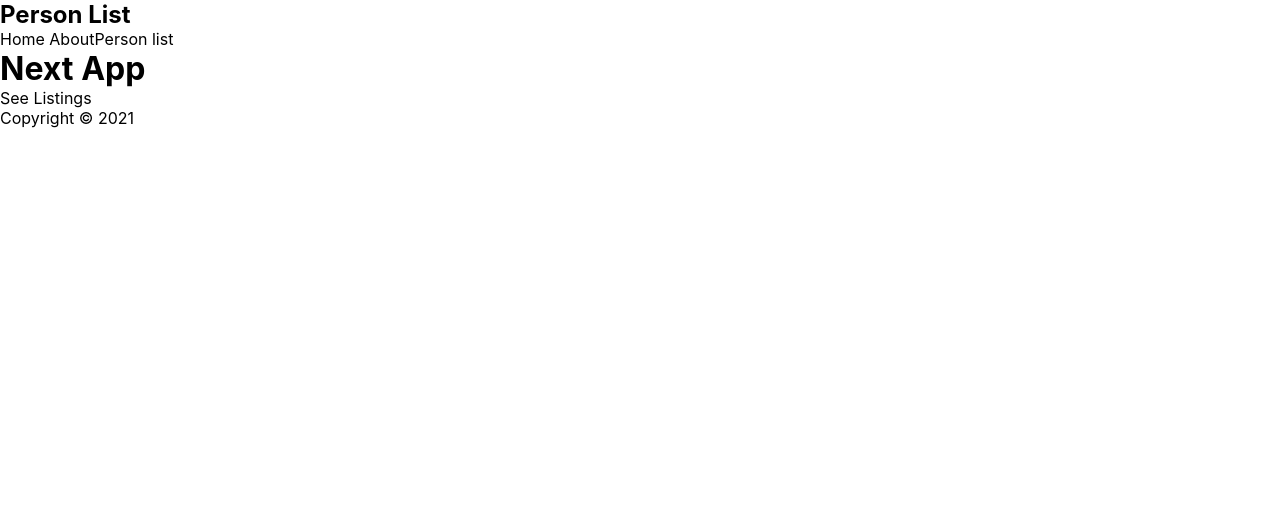
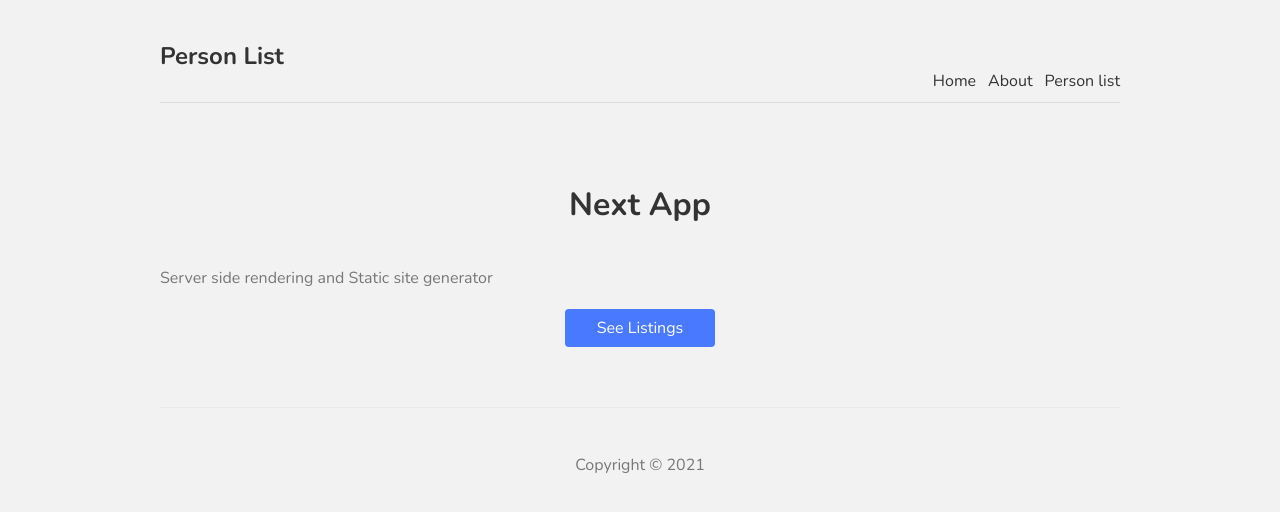
Before and after one commit to DebasisSaikia/Next-Js-CC, a Next.js app in the folder project-1/: page / in a window 1280 px wide. Shown: the top 512 px of the page. Built offline with nearby package versions, Linux system fonts and the light colour scheme.

Commit message:
styling added

```diff
--- a/project-1/components/Footer.js
+++ b/project-1/components/Footer.js
@@ -1,8 +1,8 @@
 const Footer = () => {
     return (
-        <div>
+        <footer>
             <p>Copyright &copy; 2021</p>
-        </div>
+        </footer>
     )
 }
 
--- a/project-1/pages/index.js
+++ b/project-1/pages/index.js
@@ -7,10 +7,10 @@
 export default function Home() {
   return (
     <div >
-
-      <h1>Next App</h1>
+      <h1 className={styles.title} >Next App</h1>
+      <p className={styles.text}>Server side rendering and Static site generator</p>
       <Link href='/lists'>
-        See Listings
+        <a className={styles.btn}>See Listings</a>
       </Link>
 
     </div>
--- a/project-1/styles/Home.module.css
+++ b/project-1/styles/Home.module.css
@@ -1,122 +1,20 @@
-.container {
-  min-height: 100vh;
-  padding: 0 0.5rem;
-  display: flex;
-  flex-direction: column;
-  justify-content: center;
-  align-items: center;
-}
-
-.main {
-  padding: 5rem 0;
-  flex: 1;
-  display: flex;
-  flex-direction: column;
-  justify-content: center;
-  align-items: center;
-}
-
-.footer {
-  width: 100%;
-  height: 100px;
-  border-top: 1px solid #eaeaea;
-  display: flex;
-  justify-content: center;
-  align-items: center;
-}
-
-.footer img {
-  margin-left: 0.5rem;
-}
-
-.footer a {
-  display: flex;
-  justify-content: center;
-  align-items: center;
-}
-
-.title a {
-  color: #0070f3;
-  text-decoration: none;
-}
-
-.title a:hover,
-.title a:focus,
-.title a:active {
-  text-decoration: underline;
-}
-
 .title {
-  margin: 0;
-  line-height: 1.15;
-  font-size: 4rem;
-}
-
-.title,
-.description {
+  color: #333;
+  padding-bottom: 20px;
   text-align: center;
 }
 
-.description {
-  line-height: 1.5;
-  font-size: 1.5rem;
+.text {
+  color: #777;
 }
 
-.code {
-  background: #fafafa;
-  border-radius: 5px;
-  padding: 0.75rem;
-  font-size: 1.1rem;
-  font-family: Menlo, Monaco, Lucida Console, Liberation Mono, DejaVu Sans Mono,
-    Bitstream Vera Sans Mono, Courier New, monospace;
+.btn {
+  display: block;
+  width: 150px;
+  padding: 8px 0;
+  margin: 20px auto;
+  background: #4979ff;
+  border-radius: 4px;
+  color: white;
+  text-align: center;
 }
-
-.grid {
-  display: flex;
-  align-items: center;
-  justify-content: center;
-  flex-wrap: wrap;
-  max-width: 800px;
-  margin-top: 3rem;
-}
-
-.card {
-  margin: 1rem;
-  flex-basis: 45%;
-  padding: 1.5rem;
-  text-align: left;
-  color: inherit;
-  text-decoration: none;
-  border: 1px solid #eaeaea;
-  border-radius: 10px;
-  transition: color 0.15s ease, border-color 0.15s ease;
-}
-
-.card:hover,
-.card:focus,
-.card:active {
-  color: #0070f3;
-  border-color: #0070f3;
-}
-
-.card h3 {
-  margin: 0 0 1rem 0;
-  font-size: 1.5rem;
-}
-
-.card p {
-  margin: 0;
-  font-size: 1.25rem;
-  line-height: 1.5;
-}
-
-.logo {
-  height: 1em;
-}
-
-@media (max-width: 600px) {
-  .grid {
-    width: 100%;
-    flex-direction: column;
-  }
-}
--- a/project-1/styles/globals.css
+++ b/project-1/styles/globals.css
@@ -1,16 +1,42 @@
-html, body {
-  padding: 0;
-  margin: 0;
-  font-family: -apple-system, BlinkMacSystemFont, Segoe UI, Roboto, Oxygen, Ubuntu, Cantarell, Fira Sans, Droid Sans, Helvetica Neue, sans-serif;
+@import url('https://fonts.googleapis.com/css2?family=Nunito:wght@300;400;600;700&display=swap');
+body {
+  background: #f2f2f2;
+  color: #333;
+  font-family: "Nunito";
 }
 
 a {
-  color: inherit;
+  color: #333;
   text-decoration: none;
 }
 
-* {
-  margin: 0;
-  padding: 0;
-  box-sizing: border-box;
+.content {
+  max-width: 960px;
+  margin: 0 auto;
 }
+
+nav {
+  margin: 10px auto 80px;
+  padding: 10px 0;
+  display: flex;
+  justify-content: flex-end;
+  align-items: flex-end;
+  border-bottom: 1px solid #ddd;
+}
+
+nav a {
+  margin-left: 12px;
+}
+
+nav .logo {
+  margin-right: auto;
+}
+
+footer {
+  display: block;
+  text-align: center;
+  padding: 30px 0;
+  margin-top: 60px;
+  color: #777;
+  border-top: 1px solid #eaeaea;
+}
```
Also changed, not shown: project-1/styles/Lists.module.css (added).
